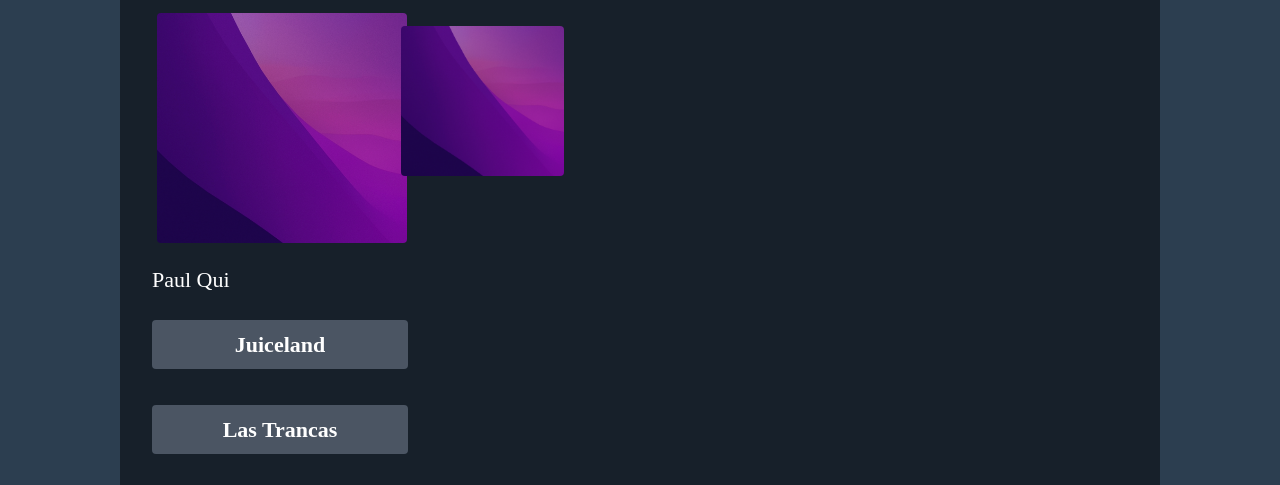
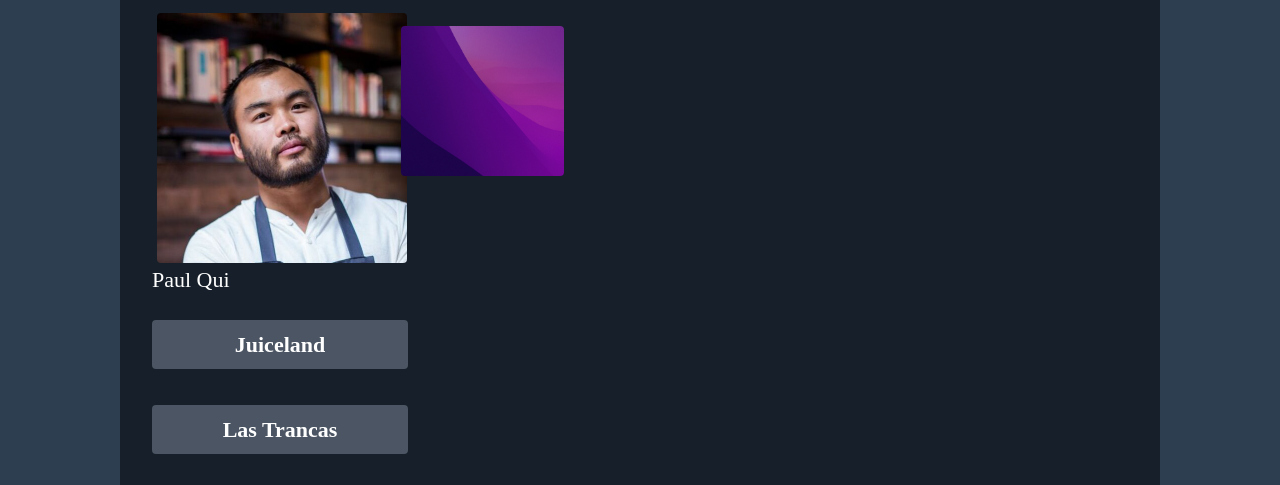
Before and after one commit to shawnawhite3699/the-local-foodie, a plain HTML site: page qui.html in a window 1280 px wide. Shown: the part 315-800 px from the top of the page. Drawn offline with nearby package versions, Linux system fonts and the light colour scheme; some packages are replaced by stand-ins of ours.

Commit message:
Added photos on each chef html page and image alt text

```diff
--- a/qui.html
+++ b/qui.html
@@ -31,7 +31,7 @@
 
         <main class="grid grid-cols-12 col-span-3 px-8">
             <ul id="rests">
-                <li class="profile mt-4"><img class="rounded" src="./assets/images/placeholder1.png" alt=""></li>
+                <li class="profile mt-4"><img class="rounded" src="./assets/images/qui.jpeg" alt="Photo of Paul Qui"></li>
                 <li class="w-64 text-white"><imgcaption>Paul Qui</imgcaption></li>
                 <li><button class="bg-gray-600 hover:bg-black text-white font-bold py-2 mt-6 mb-3 mr-3 ml-0 w-64 rounded" id="8624766P%2BXX" data-index="0">
                     Juiceland</button></li>
```
Also changed, not shown: bourdain.html (+1 -1 lines), franklin.html (+1 -1 lines), assets/images/anthony bourdain.jpeg (renamed from assets/images/anthony-bourdain.jpeg).
